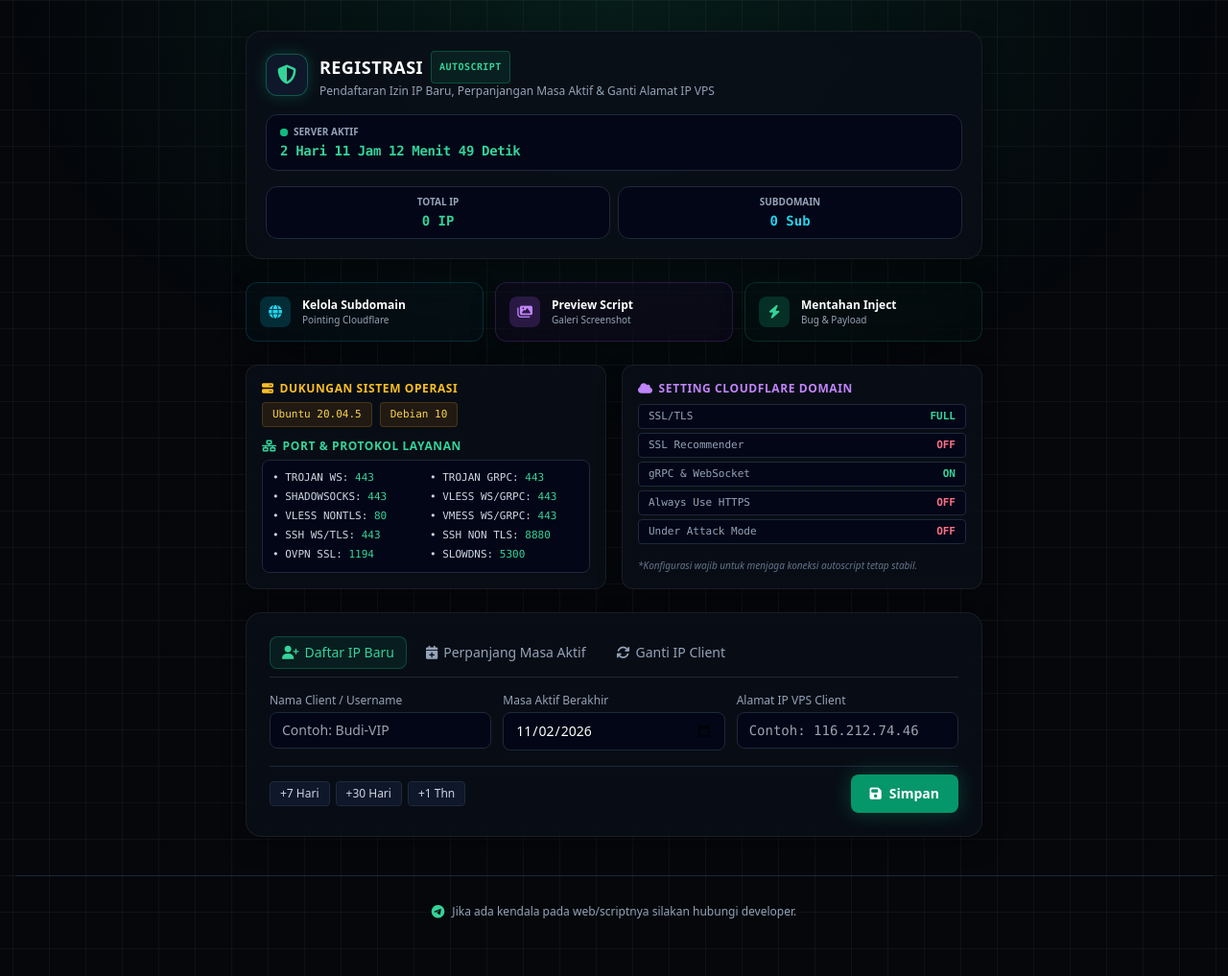
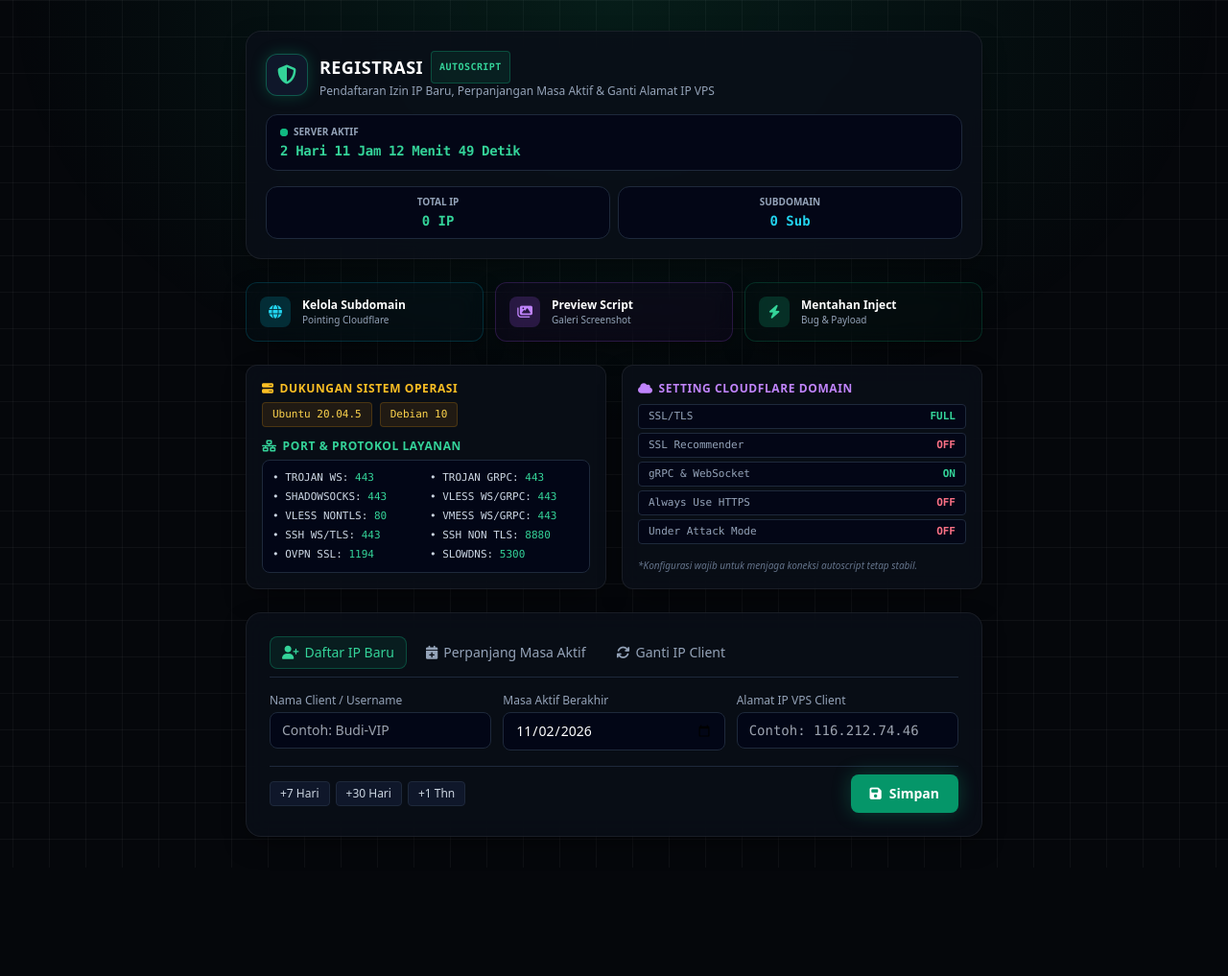
Before and after one commit to DINSTORE99/izinip, a website: page public/index.html in a window 1280 px wide. Shown: the whole page at 96% size. After the commit the page ends 904 px from the top, so only its background shows below. Drawn offline with nearby package versions, Linux system fonts and the light colour scheme; no server answers.

Commit message:
Update index.html

```diff
--- a/public/index.html
+++ b/public/index.html
@@ -4,7 +4,7 @@
     <meta charset="UTF-8">
     <meta name="viewport" content="width=device-width, initial-scale=1.0">
     <title>Autoscript - License Portal</title>
-    <!-- Tailwind CSS CDN -->
+
     <script src="https://cdn.tailwindcss.com"></script>
     <script>
         tailwind.config = {
@@ -69,10 +69,10 @@
 
     <div class="max-w-3xl w-full space-y-6 relative z-10">
 
-        <!-- Top Header & Angka Statistik -->
+
         <div class="glass-panel p-5 rounded-2xl flex flex-col gap-4">
 
-            <!-- Baris 1: Logo & Judul Layanan -->
+
             <div class="flex items-center gap-3">
                 <div class="w-11 h-11 rounded-xl bg-slate-900 border border-emerald-500/40 flex items-center justify-center text-emerald-400 text-xl font-bold shadow-[0_0_15px_rgba(16,185,129,0.25)]">
                     <i class="fa-solid fa-shield-halved"></i>
@@ -86,7 +86,7 @@
                 </div>
             </div>
 
-            <!-- Baris 2: Waktu Server Aktif (Full Width di Atas) -->
+
             <div class="bg-slate-950/80 px-3.5 py-2.5 rounded-xl border border-slate-800 text-left w-full">
                 <span class="text-[10px] text-slate-400 uppercase font-semibold flex items-center gap-1.5">
                     <span class="relative flex h-2 w-2">
@@ -100,7 +100,7 @@
                 </span>
             </div>
 
-            <!-- Baris 3: Total IP & Subdomain Berjajar Sejajar di Bawah Waktu -->
+
             <div class="grid grid-cols-2 gap-2 w-full">
                 <div class="bg-slate-950/80 px-3.5 py-2 rounded-xl border border-slate-800 text-center">
                     <span class="text-[10px] text-slate-400 uppercase font-semibold block">Total IP</span>
@@ -115,7 +115,7 @@
 
         </div>
 
-        <!-- Tombol Menu Eksternal -->
+
         <div class="grid grid-cols-1 sm:grid-cols-3 gap-3">
             <a href="/domain.html" class="glass-panel p-3.5 rounded-xl border border-cyan-500/20 bg-cyan-950/10 hover:border-cyan-500/50 transition flex items-center gap-3">
                 <div class="w-8 h-8 rounded-lg bg-cyan-500/20 text-cyan-400 flex items-center justify-center text-sm">
@@ -148,7 +148,7 @@
             </a>
         </div>
 
-        <!-- Spesifikasi OS & Port -->
+
         <div class="grid grid-cols-1 md:grid-cols-2 gap-4">
 
             <div class="glass-panel p-4 rounded-xl space-y-3 text-xs">
@@ -607,16 +607,5 @@
             alert("Perintah instalasi berhasil disalin ke clipboard!");
         }
     </script>
-
-          <!-- Footer Kontak Developer -->
-        <footer class="w-full text-center py-6 mt-10 border-t border-cyber-border">
-            <a href="https://t.me/DINN_STORE" target="_blank" rel="noopener noreferrer" class="inline-flex items-center gap-2 text-xs text-slate-400 hover:text-emerald-400 transition group">
-                <i class="fa-brands fa-telegram text-emerald-400 text-sm group-hover:scale-110 transition-transform"></i>
-                <span>Jika ada kendala pada web/scriptnya silakan hubungi developer.</span>
-            </a>
-        </footer>
-
-
-
 </body>
 </html>
```
